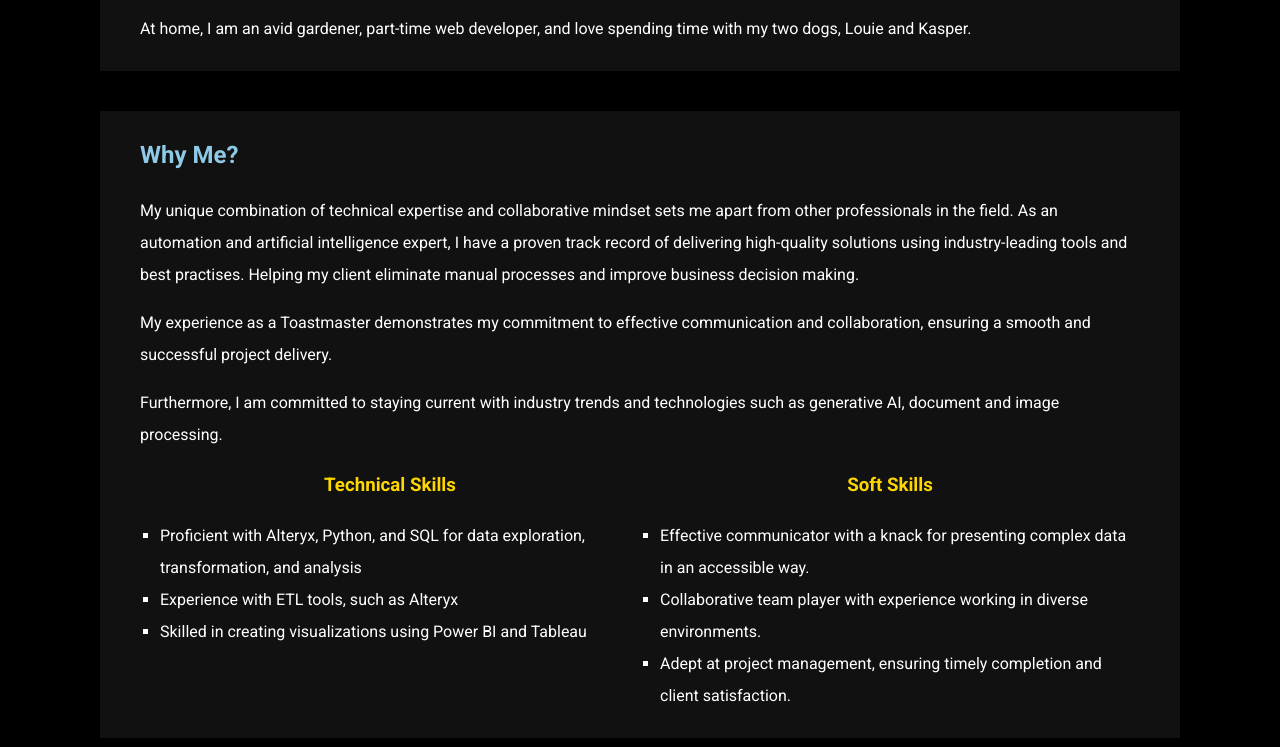
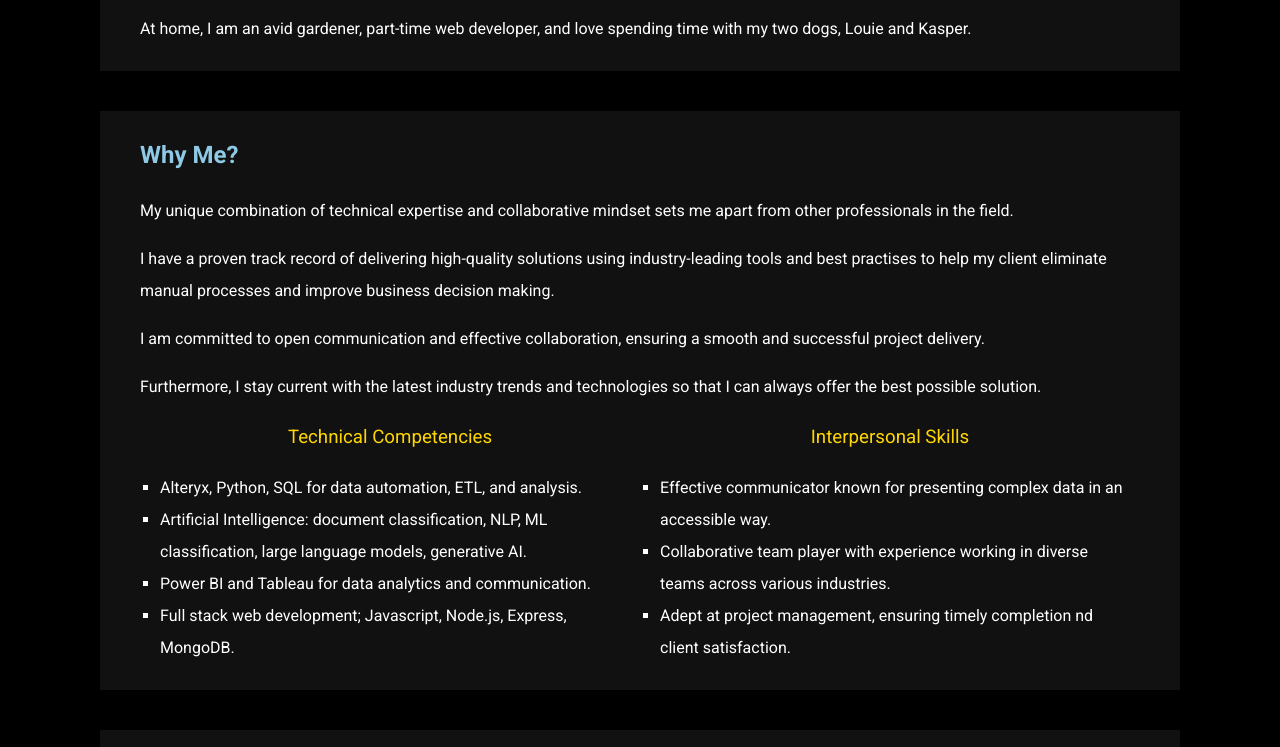
Before and after one commit to johnnyc2/jc-homepage, a plain HTML site: page index.html in a window 1280 px wide. Shown: the part 1083-1830 px from the top of the page. Drawn offline with Linux system fonts and the light colour scheme.

Commit message:
Completed 'Why Me?' section

```diff
--- a/index.css
+++ b/index.css
@@ -129,6 +129,7 @@ nav {
   margin-bottom: 0px;
   margin-top: 0px;
   color: gold;
+  font-weight: 400;
 }
 
 ul {
--- a/index.html
+++ b/index.html
@@ -28,7 +28,6 @@
   </header>
 
   <main>
-
     <section class="hero-image">
       <div class="hero-text">
         <h1>Hi, I'm John Capito</h1>
@@ -47,32 +46,29 @@
 
       <section class="container" id="skills">
         <h2>Why Me?</h2>
-        <p> My unique combination of technical expertise and collaborative mindset sets me apart from other professionals in the field. As an automation and artificial intelligence expert, I have a proven track record of delivering high-quality solutions using industry-leading tools and best practises. Helping my client eliminate manual processes and improve business decision making. </p>
-        <p> My experience as a Toastmaster demonstrates my commitment to effective communication and collaboration, ensuring a smooth and successful project delivery.</p>
-        Furthermore, I am committed to staying current with industry trends and technologies such as generative AI, document and image processing.
-        </p>
+        <p> My unique combination of technical expertise and collaborative mindset sets me apart from other professionals in the field. </p>
+        <p> I have a proven track record of delivering high-quality solutions using industry-leading tools and best practises to help my client eliminate manual processes and improve business decision making. </p>
+        <p> I am committed to open communication and effective collaboration, ensuring a smooth and successful project delivery.</p>
+        <p> Furthermore, I stay current with the latest industry trends and technologies so that I can always offer the best possible solution.</p>
         <div id="skills-flex">
-
           <div class="skills">
-
-            <h3>Technical Skills</h3>
+            <h3>Technical Competencies</h3>
             <ul>
-              <li>Proficient with Alteryx, Python, and SQL for data exploration, transformation, and analysis</li>
-              <li>Experience with ETL tools, such as Alteryx</li>
-              <li>Skilled in creating visualizations using Power BI and Tableau</li>
+              <li>Alteryx, Python, SQL for data automation, ETL, and analysis.</li>
+              <li>Artificial Intelligence: document classification, NLP, ML classification, large language models, generative AI.</li>
+              <li>Power BI and Tableau for data analytics and communication.</li>
+              <li>Full stack web development; Javascript, Node.js, Express, MongoDB. </li>
             </ul>
           </div>
           <div class="skills">
-            <h3>Soft Skills</h3>
+            <h3>Interpersonal Skills</h3>
             <ul>
-              <li>Effective communicator with a knack for presenting complex data in an accessible way.</li>
-              <li>Collaborative team player with experience working in diverse environments.</li>
-              <li>Adept at project management, ensuring timely completion and client satisfaction.</li>
+              <li>Effective communicator known for presenting complex data in an accessible way.</li>
+              <li>Collaborative team player with experience working in diverse teams across various industries.</li>
+              <li>Adept at project management, ensuring timely completion nd client satisfaction.</li>
             </ul>
           </div>
         </div>
-        <!-- <h3>Industry Knowledge</h3>
-    <p>Experience in [Industries or Sectors You've Worked In]</p> -->
       </section>
 
       <section class="container" id="services">
@@ -128,10 +124,8 @@
 
       </section>
     </div>
-
   </main>
 </body>
-
 
 <footer>
   <div id="footer-flex">
@@ -139,5 +133,4 @@
   </div>
 </footer>
 
-
 </html>
```
